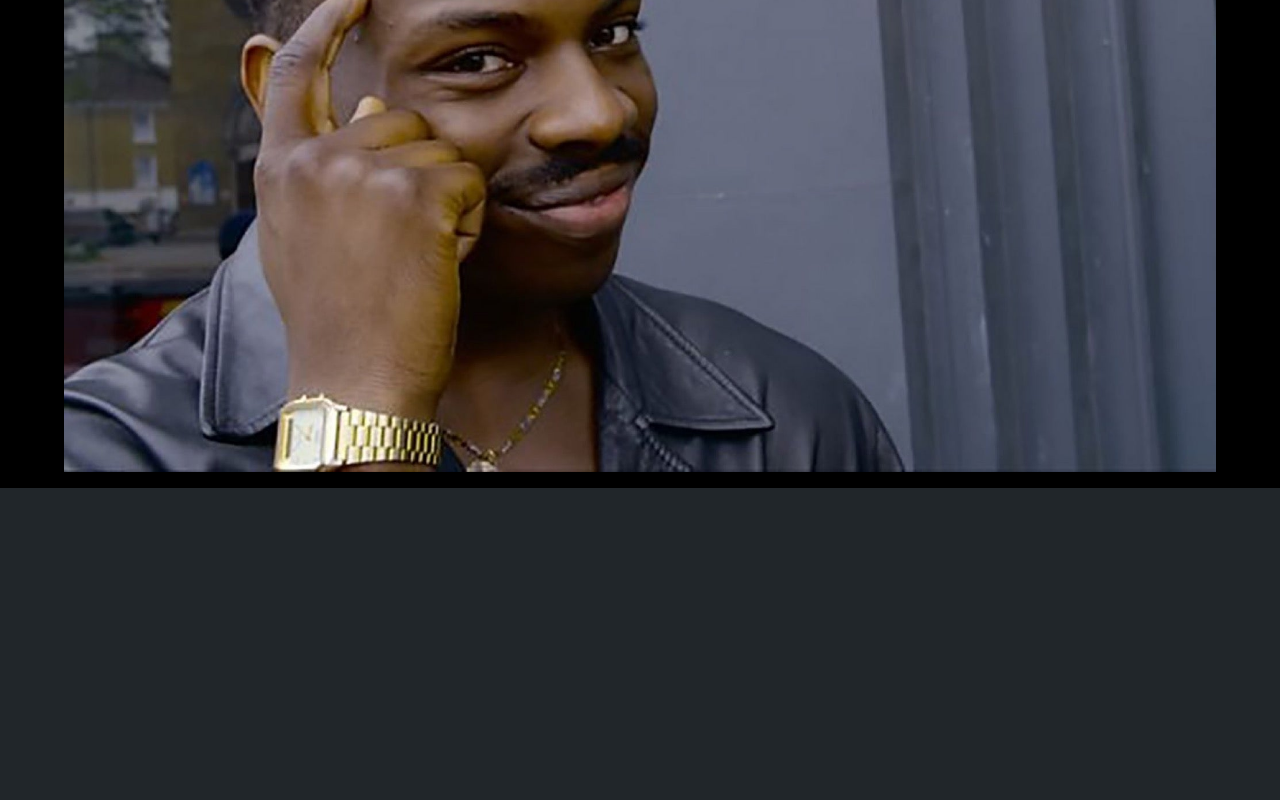
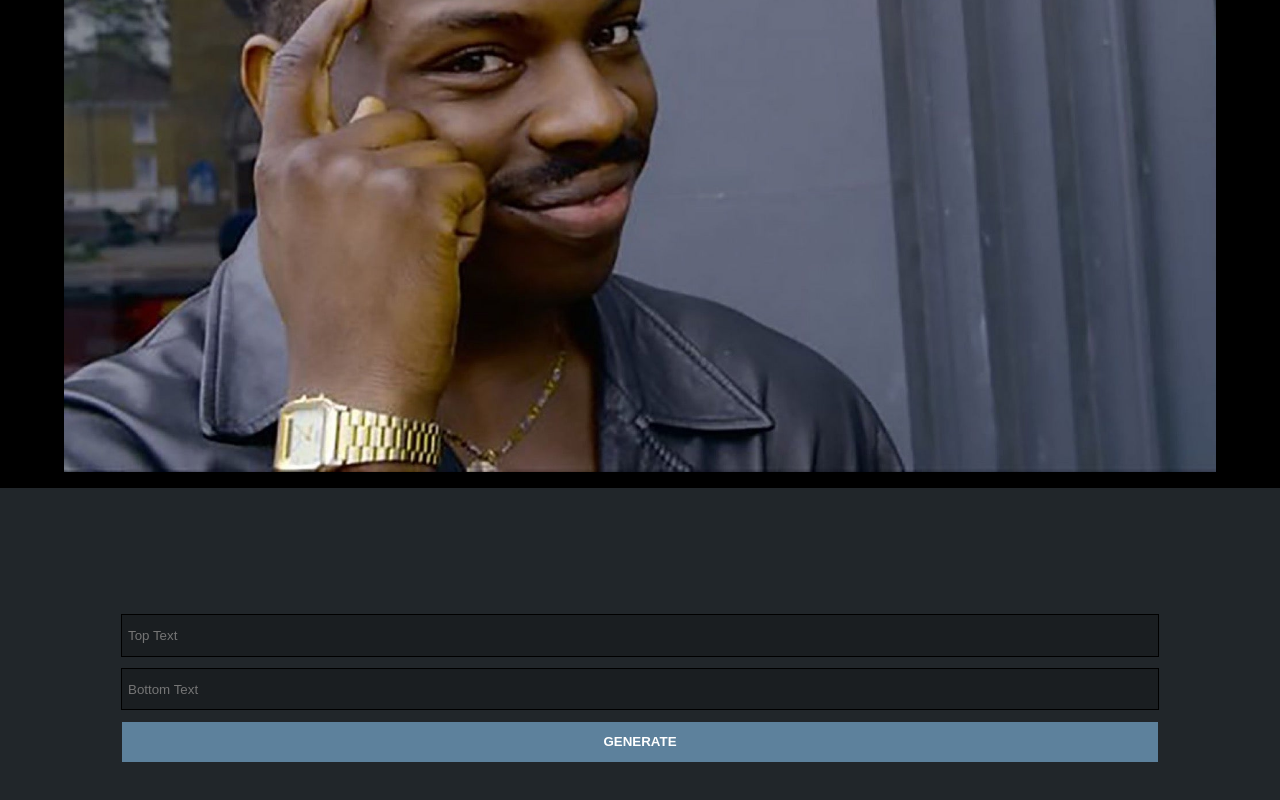
Before and after one commit to abuiko/meme-gen-react, a React (Create React App) app: page / in a window 1280 px wide. Shown: the part 378-1178 px from the top of the page. Before the commit the page ends 866 px from the top, so only its background shows below. Built offline with nearby package versions, Linux system fonts and the light colour scheme.

Commit message:
align inputs, button, img

```diff
--- a/src/App.css
+++ b/src/App.css
@@ -21,5 +21,40 @@ header {
 
 .img {
   width: 90%;
+}
+
+form {
+  display: flex;
+  justify-content: center;
+  align-items: center;
+  min-height: 50vh;
+  width: 100%;
 
 }
+
+.form-container {
+  width: 100%;
+}
+
+input {
+  width: 80%;
+  margin: 0rem auto 0.7rem;
+  display: block;
+  padding: 0.8rem 0.4rem;
+  background: #1A1E21;
+  border: 1px solid #000;
+
+}
+
+button {
+  width: 80%;
+  box-sizing: content-box;
+  margin: auto;
+  display: block;
+  padding: 0.8rem 0.4rem;
+  background: #5D819C;
+  color: #fff;
+  text-transform: uppercase;
+  font-weight: bold;
+  border: none;
+}
--- a/src/App.js
+++ b/src/App.js
@@ -1,8 +1,23 @@
 import './App.css'
-import React from 'react'
+import React, { Component } from 'react'
 import Img from './assets/meme.jpeg'
 
-function App() {
+class App extends Component {
+  constructor() {
+    super()
+    this.state = {
+      topText: "",
+      bottomText: "",
+      randomImg: ""
+    }
+  }
+  handleChange = (event) => {
+    const { name, value } = event.target
+    this.setState({
+      [name]: value
+    })
+  }
+  render() {
     return (
       <div className="App">
         <header>
@@ -11,8 +26,30 @@ function App() {
         <main className="img-container">
           <img className="img" src={Img} alt="random " />
         </main>
+        <form>
+          <div className="form-container">
+            <input
+              type="text"
+              name="topText"
+              value={this.state.topText}
+              placeholder="Top Text"
+              onChange={this.handleChange}
+            />
+            <input
+              type="text"
+              name="topText"
+              value={this.state.bottomText}
+              placeholder="Bottom Text"
+              onChange={this.handleChange}
+            />
+            <button>Generate</button>
           </div>
-  );
+
+        </form>
+      </div>
+    )
+  }
+
 }
 
 export default App;
```
Lines whose indentation alone changed are shown as unchanged.
